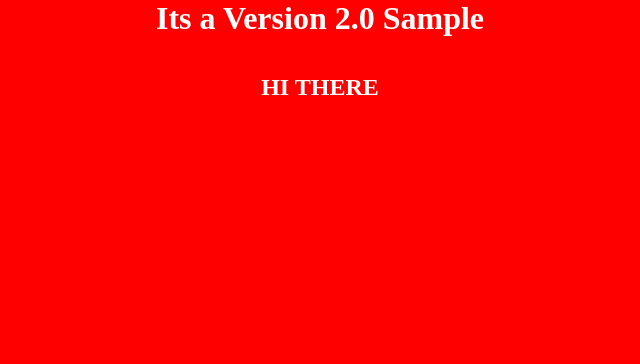
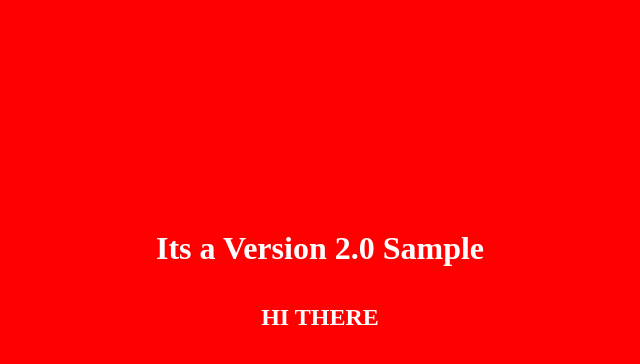
Before and after one commit to oldtrickcoder/CICD-sample-github-cpanel-nodejs, a plain HTML site: page index.html in a window 1280 px wide. Shown: the whole page, without its empty margins (320-960 px from the left). Drawn offline with Linux system fonts and the light colour scheme.

Commit message:
AllCenter

```diff
--- a/style.css
+++ b/style.css
@@ -11,4 +11,7 @@ body{
     flex-direction: column;
     justify-content: center;
     align-items: center;
+    text-align: center;
+    justify-items: center;
+    padding-top: 18%;
 }
```
